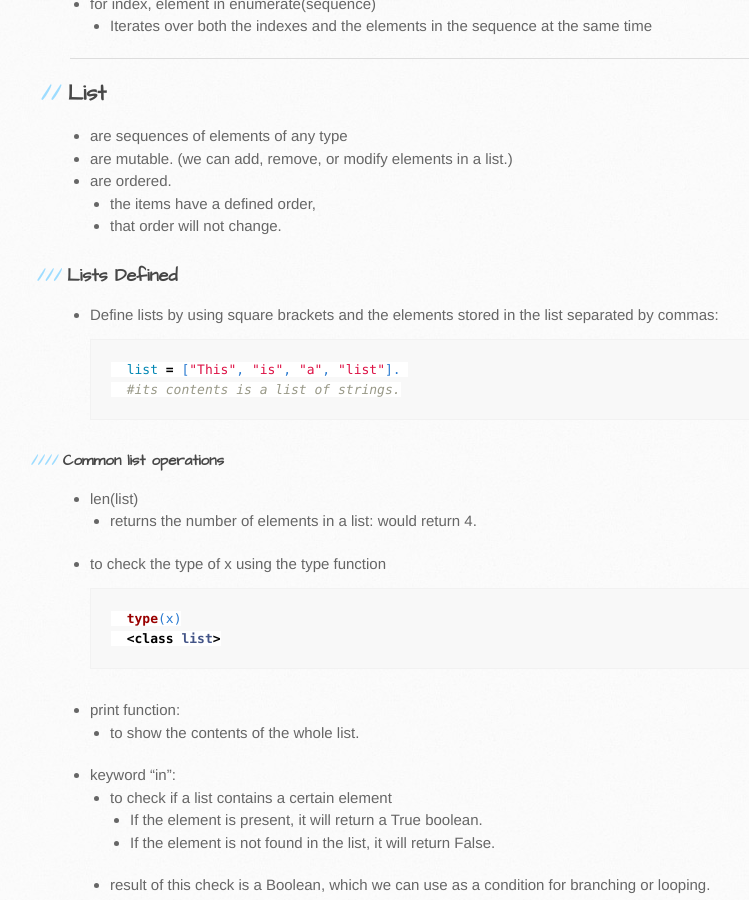
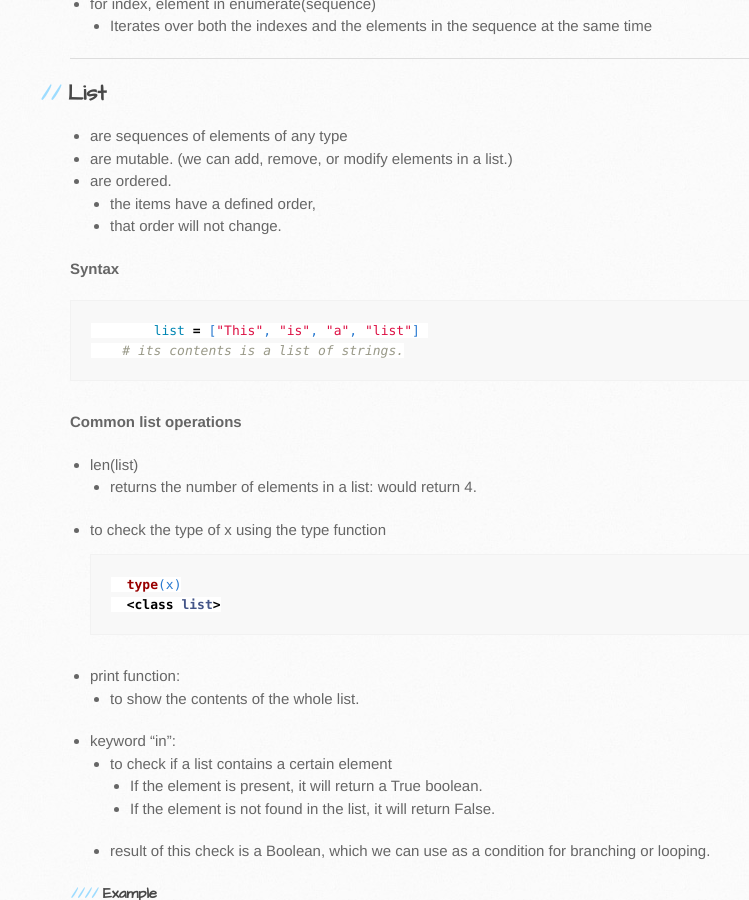
Before and after one commit to trumpfheller/trumpfheller.github.io, a Jekyll site: the page built from python/lists.md, in a window 1280 px wide and 900 px high, scrolled down 1337 px. Shown: the whole window, without its empty margins (90-839 px from the left). Built offline with Jekyll 4.4.1, drawn with Linux system fonts in a browser that asks for light colours.

Commit message:
Update lists.md

````diff
--- a/python/lists.md
+++ b/python/lists.md
@@ -54,14 +54,12 @@ layout: default
     - the items have a defined order,
     - that order will not change.
 
-### Lists Defined
-- Define lists by using square brackets and the elements stored in the list separated by commas:
+**Syntax**
 ```python
-	list = ["This", "is", "a", "list"].
-    #its contents is a list of strings.
+	list = ["This", "is", "a", "list"]
+    # its contents is a list of strings.
 ```
-
-#### Common list operations
+**Common list operations**
 - len(list)
     * returns the number of elements in a list: would return 4.
 
````
